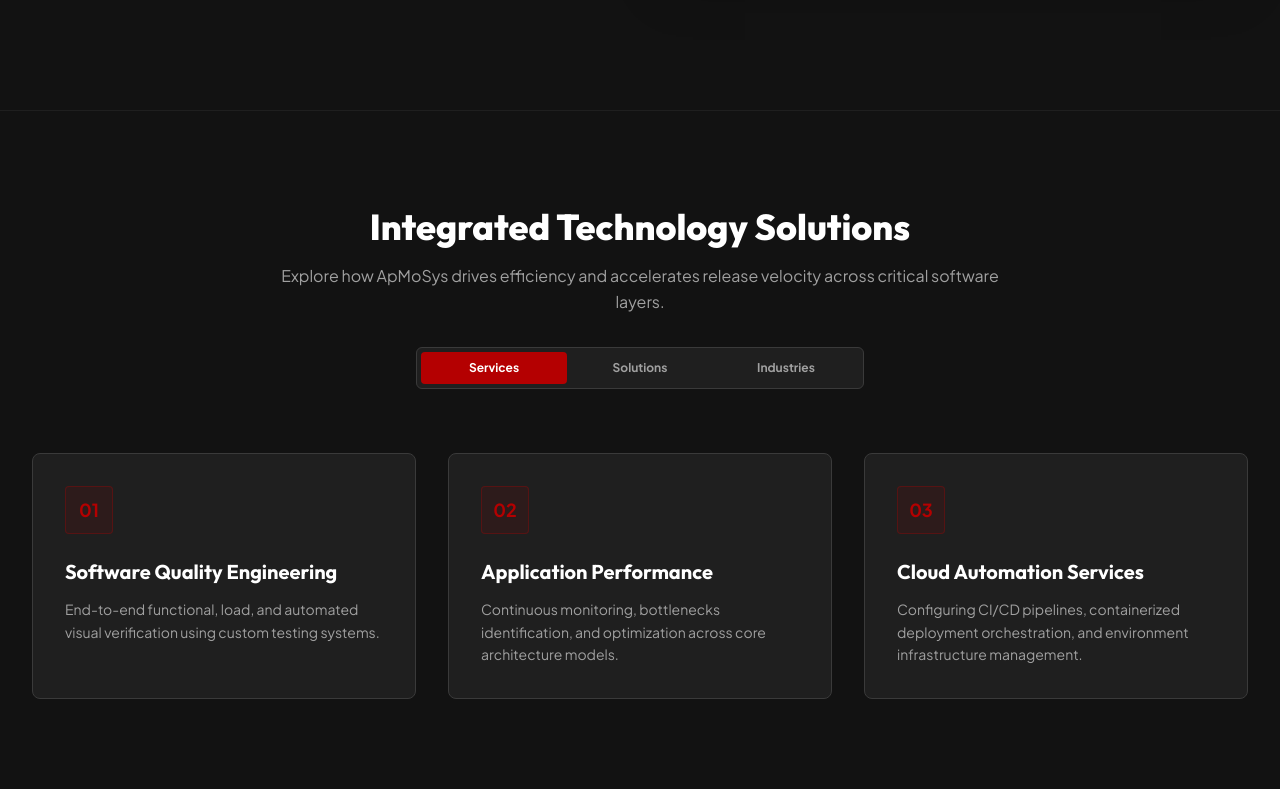
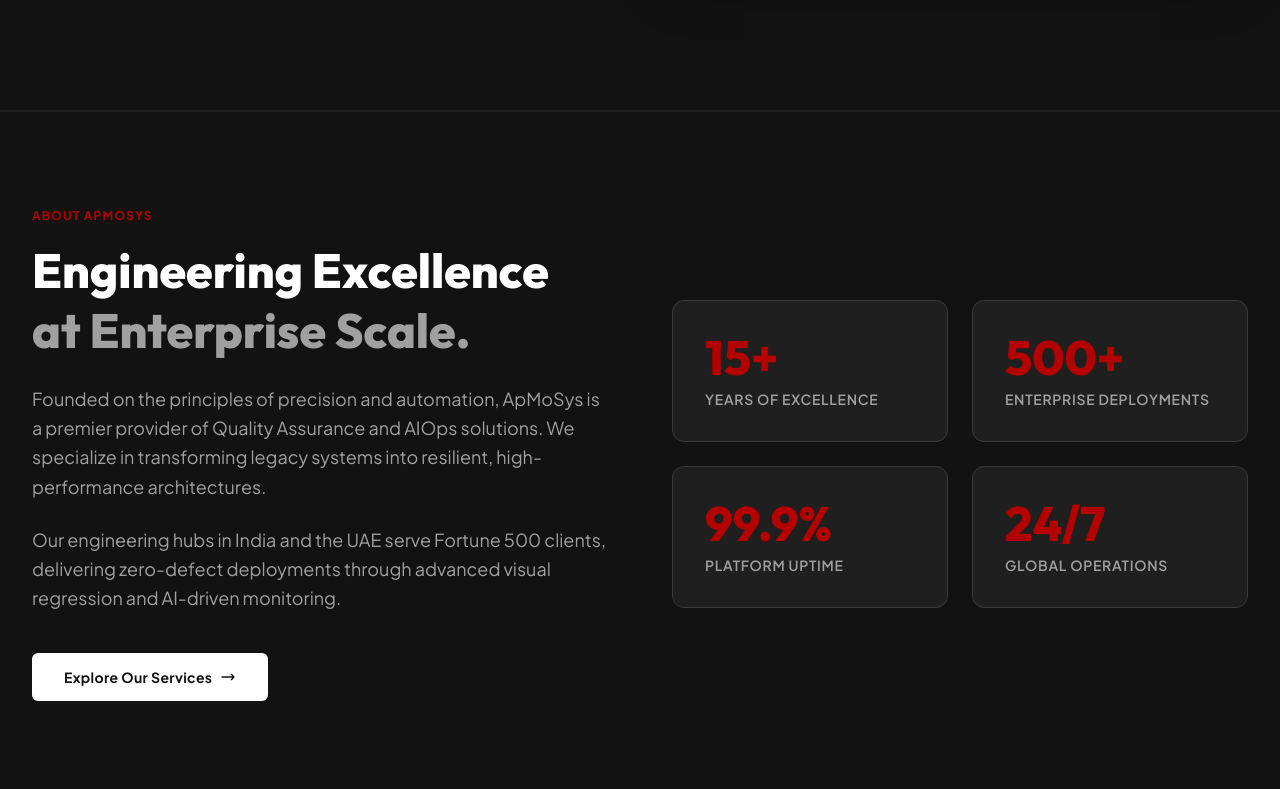
Before and after one commit to galahad-arpit03/ApMoSys, a Next.js app: page / in a window 1280 px wide. Shown: the part 591-1380 px from the top of the page. Built offline with nearby package versions, Linux system fonts and the light colour scheme.

Commit message:
pusing 1st commi

```diff
--- /dev/null
+++ b/src/LandingPage/AboutUs/AboutUs.tsx
@@ -0,0 +1,101 @@
+"use client";
+
+import React from "react";
+import { motion } from "framer-motion";
+
+const containerVariants = {
+  hidden: {},
+  visible: { transition: { staggerChildren: 0.15, delayChildren: 0.1 } },
+};
+
+const fadeUp = {
+  hidden: { opacity: 0, y: 30 },
+  visible: { opacity: 1, y: 0, transition: { duration: 0.7, ease: "easeOut" as const } },
+};
+
+export default function AboutUs() {
+  return (
+    <section id="about" className="bg-[#121212] text-[#FAFAFA] py-24 border-t border-[#1F1F1F] overflow-hidden">
+      <div className="max-w-7xl mx-auto px-4 sm:px-6 lg:px-8">
+
+        <div className="lg:grid lg:grid-cols-2 lg:gap-16 items-center">
+
+          {/* Left Side: Text Content */}
+          <motion.div
+            variants={containerVariants}
+            initial="hidden"
+            whileInView="visible"
+            viewport={{ once: true, margin: "-100px" }}
+            className="mb-12 lg:mb-0"
+          >
+            <motion.span variants={fadeUp} className="text-[#B40001] text-xs font-bold tracking-widest uppercase mb-4 block">
+              About ApMoSys
+            </motion.span>
+
+            <motion.h2 variants={fadeUp} className="font-heading text-4xl sm:text-5xl font-extrabold text-[#FFFFFF] mb-6 leading-tight">
+              Engineering Excellence <br className="hidden sm:block" />
+              <span className="text-[#A0A0A0]">at Enterprise Scale.</span>
+            </motion.h2>
+
+            <motion.p variants={fadeUp} className="text-[#A0A0A0] text-lg leading-relaxed mb-6">
+              Founded on the principles of precision and automation, ApMoSys is a premier provider of
+              Quality Assurance and AIOps solutions. We specialize in transforming legacy systems into
+              resilient, high-performance architectures.
+            </motion.p>
+
+            <motion.p variants={fadeUp} className="text-[#A0A0A0] text-lg leading-relaxed mb-10">
+              Our engineering hubs in India and the UAE serve Fortune 500 clients, delivering
+              zero-defect deployments through advanced visual regression and AI-driven monitoring.
+            </motion.p>
+
+            <motion.div variants={fadeUp}>
+              <motion.a
+                href="#services"
+                whileHover={{ scale: 1.05 }}
+                whileTap={{ scale: 0.95 }}
+                className="inline-flex items-center gap-2 bg-[#FFFFFF] text-[#121212] font-bold px-8 py-3.5 rounded-md text-sm tracking-wide transition-colors hover:bg-[#E8E8E8]"
+              >
+                Explore Our Services
+                <svg className="w-4 h-4" fill="none" viewBox="0 0 24 24" stroke="currentColor" strokeWidth={2}>
+                  <path strokeLinecap="round" strokeLinejoin="round" d="M17 8l4 4m0 0l-4 4m4-4H3" />
+                </svg>
+              </motion.a>
+            </motion.div>
+          </motion.div>
+
+          {/* Right Side: Visual / Stats Grid */}
+          <motion.div
+            variants={containerVariants}
+            initial="hidden"
+            whileInView="visible"
+            viewport={{ once: true, margin: "-100px" }}
+            className="grid grid-cols-2 gap-4 sm:gap-6"
+          >
+            {[
+              { stat: "15+", label: "Years of Excellence" },
+              { stat: "500+", label: "Enterprise Deployments" },
+              { stat: "99.9%", label: "Platform Uptime" },
+              { stat: "24/7", label: "Global Operations" },
+            ].map((item, idx) => (
+              <motion.div
+                key={idx}
+                variants={fadeUp}
+                whileHover={{ y: -6, backgroundColor: "#2A2A2A" }}
+                transition={{ duration: 0.3 }}
+                className="bg-[#1F1F1F] border border-[#3A3A3A] rounded-xl p-8 flex flex-col justify-center transition-colors"
+              >
+                <h3 className="font-heading text-4xl sm:text-5xl font-extrabold text-[#B40001] mb-2">
+                  {item.stat}
+                </h3>
+                <p className="text-[#A0A0A0] text-sm font-semibold uppercase tracking-wider">
+                  {item.label}
+                </p>
+              </motion.div>
+            ))}
+          </motion.div>
+
+        </div>
+      </div>
+    </section>
+  );
+}
--- a/src/LandingPage/LandingPage.tsx
+++ b/src/LandingPage/LandingPage.tsx
@@ -1,5 +1,6 @@
 import React from "react";
 import Hero from "./Hero/Hero";
+import AboutUs from "./AboutUs/AboutUs";
 import Solutions from "./Solutions/Solutions";
 import Products from "./Products/Products";
 
@@ -7,6 +8,7 @@
   return (
     <>
       <Hero />
+      <AboutUs />
       <Solutions />
       <Products />
     </>
```
